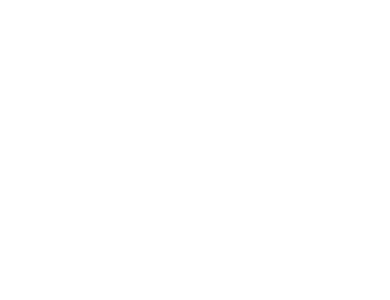
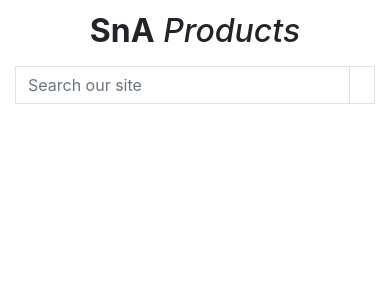
Before and after one commit to antonychalks/SnaProducts, a Django app: page / in a window 390 px wide. Before the commit the part shown is empty. Shown: the top 300 px of the page. Run offline with Django 3.2, Linux system fonts and the light colour scheme; some libraries are stand-ins or nearby versions.

Commit message:
Added the header content

```diff
--- a/landing_page/templates/landing_page/index.html
+++ b/landing_page/templates/landing_page/index.html
@@ -2,5 +2,11 @@
 {% load static %}
 
 {% block content %}
+<div class="container">
+    <div class="row">
+        <div class="col-7 col-md-6">
 
+        </div>
+    </div>
+</div>
 {% endblock %}
--- a/snaProducts/settings.py
+++ b/snaProducts/settings.py
@@ -146,6 +146,8 @@
 # https://docs.djangoproject.com/en/3.2/howto/static-files/
 
 STATIC_URL = '/static/'
+STATICFILES_DIRS = [os.path.join(BASE_DIR, 'static'), ]
+STATIC_ROOT = os.path.join(BASE_DIR, 'staticfiles')
 
 # Default primary key field type
 # https://docs.djangoproject.com/en/3.2/ref/settings/#default-auto-field
--- /dev/null
+++ b/static/css/style.css
@@ -0,0 +1,3 @@
+a{
+    color: unset;
+}
--- a/templates/base.html
+++ b/templates/base.html
@@ -15,6 +15,7 @@
 
     {% block corecss %}
         <link rel="stylesheet" href="https://stackpath.bootstrapcdn.com/bootstrap/4.4.1/css/bootstrap.min.css" integrity="sha384-Vkoo8x4CGsO3+Hhxv8T/Q5PaXtkKtu6ug5TOeNV6gBiFeWPGFN9MuhOf23Q9Ifjh" crossorigin="anonymous">
+        <link rel="stylesheet" href="{% static 'css/style.css' %}">
     {% endblock %}
 
     {% block extra_css %}
@@ -31,7 +32,35 @@
     <title>SnA Products {% block extra_title %}{% endblock %}</title>
   </head>
   <body>
-    <header class="container-fluid fixed-top"></header>
+    <header class="container-fluid fixed-top">
+      <div class="row">
+        <div class="col-12 col-lg-4 my-auto py-1 py-lg-0 text-center text-lg-left">
+          <a href="{% url 'landing_page' %}" class="nav-link main-logo-link">
+            <h2 class="logo-font text-black my-0"><strong>SnA</strong><em> Products</em></h2>
+          </a>
+        </div>
+        <div class="col-12 col-lg-4 my-auto py-1 py-lg-0">
+        <form method="GET" action="">
+          <div class="input-group w=100">
+            <input class="form-control border border-black rounded-0" type="text" name="q" placeholder="Search our site">
+            <div class="input-group-append">
+              <button class="form-control btn btn-black border border-black rounded-0" type="submit">
+                <span class="icon">
+                  <i class="fas da-search"></i>
+                </span>
+              </button>
+            </div>
+          </div>
+        </form>
+        </div>
+        <div class="col-12 col-lg-4 my-auto py-1 py-lg-0">
+          <ul class="list-inline list-unstyled text-center text-lg-right my-0">
+            <li class="list-inline-item dropdown"></li>
+            <li class="list-inline-item"></li>
+          </ul>
+        </div>
+      <div>
+    </header>
 
     {% if messages %}
         <div class="message-container"></div>
```
